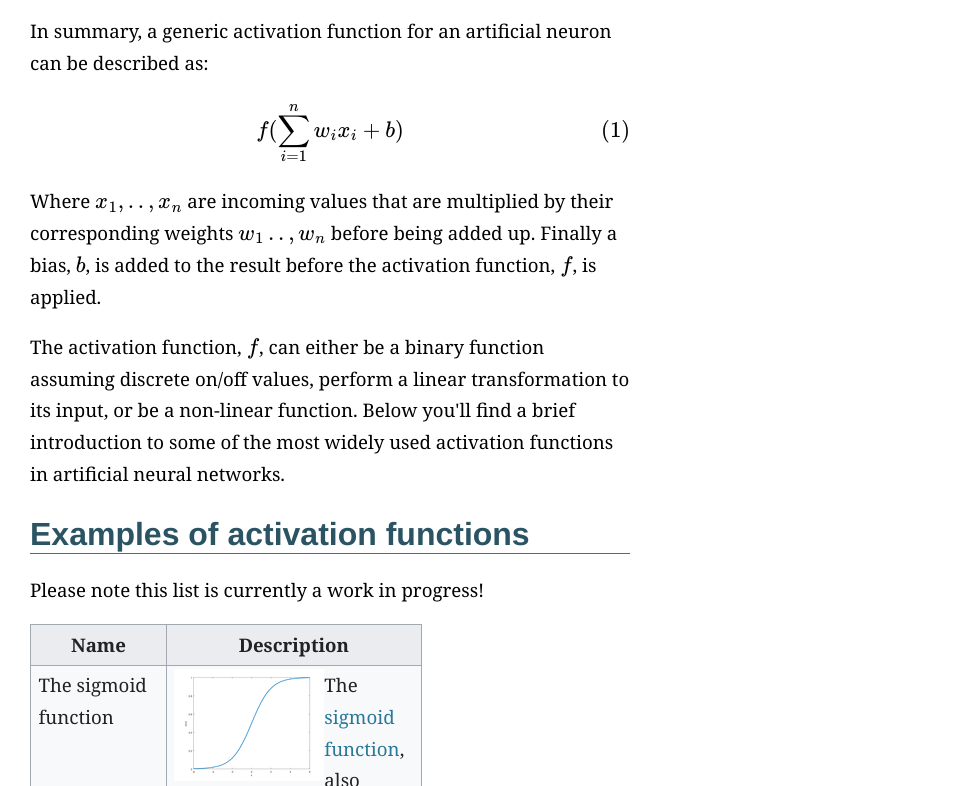
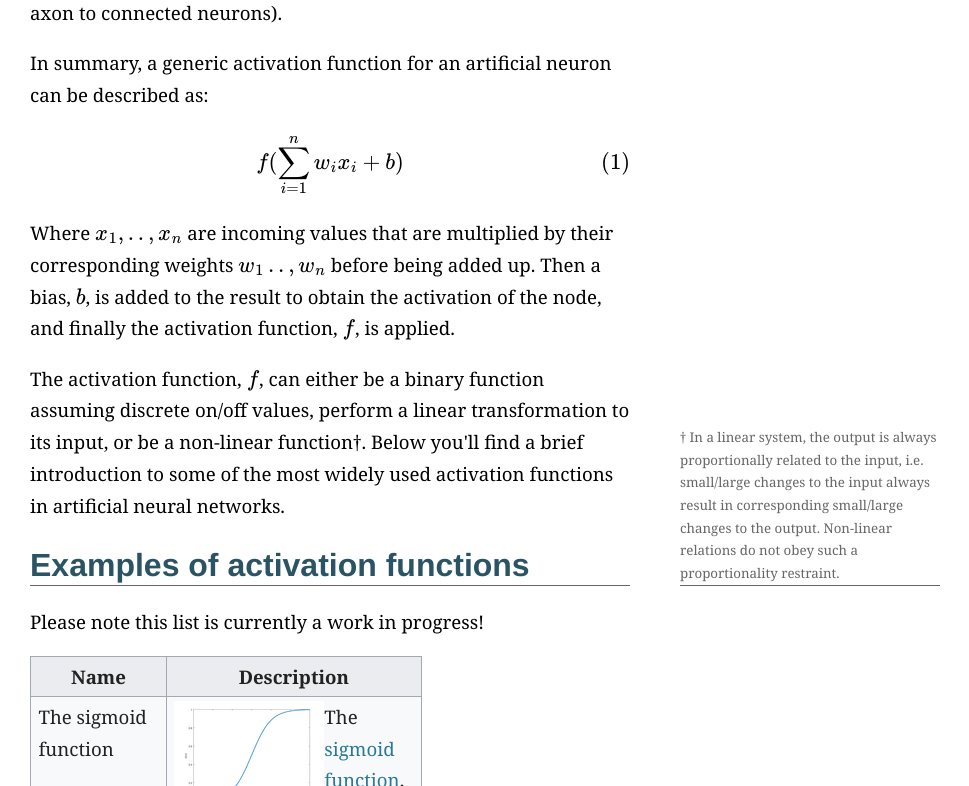
Before and after one commit to hvidberrrg/hvidberrrg.github.io, a plain HTML site: page deep_learning/activation_functions_in_artificial_neural_networks.html in a window 1280 px wide. Shown: the part 3382-4168 px from the top of the page, without its empty margins (0-969 px from the left). Drawn offline with nearby package versions, Linux system fonts and the light colour scheme; some packages are replaced by stand-ins of ours.

Commit message:
Minor updates to the activation functions page

```diff
--- a/deep_learning/activation_functions_in_artificial_neural_networks.html
+++ b/deep_learning/activation_functions_in_artificial_neural_networks.html
@@ -126,8 +126,9 @@
 			</p>
 
 			<p>This "capability of deciding" is implemented by an activation function (sometimes also referred to as a
-			transfer function) that takes the combined weighted input and computes an output signal. I.e. the activation
-			function can be said to model the behaviour of the axon of a biological neuron.</p>
+			transfer function) that takes the combined weighted input of the node - called the activation - and
+		    computes an output signal. I.e. the activation function can be said to model the behaviour of the axon
+			of a biological neuron.</p>
 
             <div class="figure" id="fig:activation_function">
             	<img src="assets/activation_function_diagram.png" alt="Figure showing a generic activation function (a.k.a. transfer function) in an artificial neural network"/>
@@ -151,12 +152,16 @@
 			\end{equation}$$
 
 			<p>Where \(x_1, ..,x_n\) are incoming values that are multiplied by their corresponding weights
-			\(w_1\, ..,w_n\) before being added up. Finally a bias, \(b\), is added to the result before
-			the activation function, \(f\), is applied.</p>
+			\(w_1\, ..,w_n\) before being added up. Then a bias, \(b\), is added to the result to obtain the activation
+			of the node, and finally the activation function, \(f\), is applied.</p>
 
 			<p>The activation function, \(f\),  can either be a binary function assuming discrete on/off values, perform
-			a linear transformation to its input, or be a non-linear function. Below you'll find a brief introduction
-			to some of the most widely used activation functions in artificial neural networks.</p>
+			a linear transformation to its input, or be a non-linear function&dagger;.
+			<span class="marginnote">&dagger; In a linear system, the output is always proportionally related to the input,
+			 i.e. small/large changes to the input always result in corresponding small/large changes to the output. Non-linear
+			relations do not obey such a proportionality restraint.</span>
+			Below you'll find a brief introduction to some of the most widely used activation functions in artificial
+			neural networks.</p>
 
             <h2>Examples of activation functions</h2>
 
```
